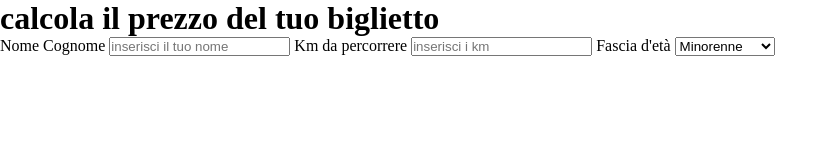
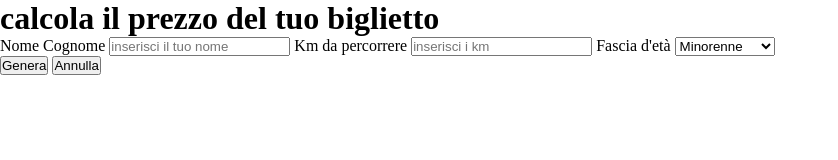
Before and after one commit to Stefano009/js-biglietto-treno-form, a plain HTML site: page index.html in a window 1280 px wide. Shown: the whole page, without its empty margins (0-838 px from the left). Drawn offline with Linux system fonts and the light colour scheme.

Commit message:
HTML_data_acquiring_arranged

```diff
--- a/index.html
+++ b/index.html
@@ -16,6 +16,7 @@
     <!-- main section  -->
     <main>
         <div class="container">
+            <div class="row">
                 <label for="nome">Nome Cognome</label>
                 <input id="name" type="text" name="nome" placeholder="inserisci il tuo nome">
                 <label for="km">Km da percorrere</label>
@@ -27,6 +28,11 @@
                     <option value="over65">Over 65</option>
                 </select>
             </div>
+            <div class="row">
+                <button id="ticketGenerator">Genera</button>
+                <button id="ticketAbort">Annulla</button>
+            </div>
+        </div>
     </main>
     <!-- /main section -->
     <script src="js/main.js"></script>
```
Also changed, not shown: js/main.js (+7 -0 lines). Lines whose indentation alone changed are shown as unchanged.
